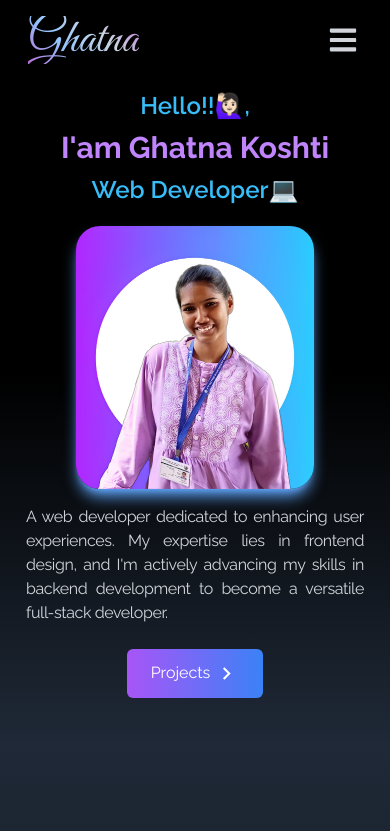
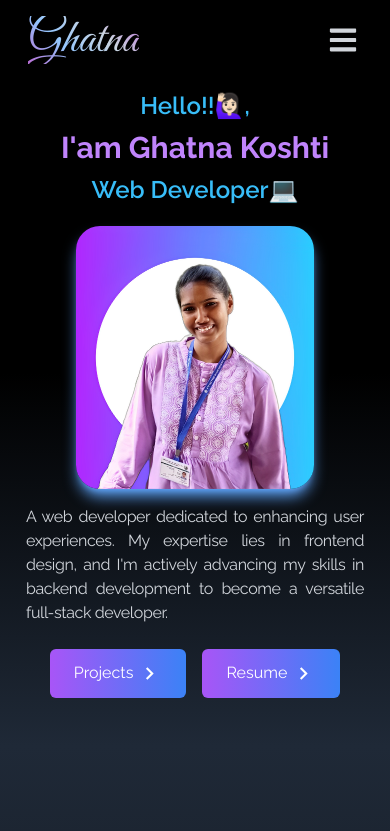
Before and after one commit to ghatna-koshti/Portfolio, a React (Create React App) app: page / in a window 390 px wide. Shown: the top 831 px of the page. Built offline with nearby package versions, Linux system fonts and the light colour scheme.

Commit message:
add resume button for mobile

```diff
--- a/src/components/Home.jsx
+++ b/src/components/Home.jsx
@@ -21,7 +21,6 @@
                             Web Developer💻
                         </h2>
                         <div className='xsm:block pt-3 sm:hidden'>
-                            {/* Display the image only on screens larger than md (e.g., desktop) */}
                             <img src={MyImage} alt="my profile" className='rounded-3xl mx-auto w-2/3 md:max-w-max shadow-lg shadow-blue-400' />
                         </div>
 
@@ -29,12 +28,19 @@
                             A web developer dedicated to enhancing user experiences. My expertise lies in frontend design, and I'm actively advancing my skills in backend development to become a versatile full-stack developer.
                         </p>
                         <div className='xsm:flex xsm:items-center xsm:justify-center sm:hidden'>
-                            <Link to="projects" smooth duration={500} className='group text-white w-fit px-6 py-3 my-2 flex items-center rounded-md bg-gradient-to-r from-purple-500 to-blue-500 cursor-pointer'>
+                            <Link to="projects" smooth duration={500} className='group text-white w-fit px-6 py-3 my-2 mx-2 flex items-center rounded-md bg-gradient-to-r from-purple-500 to-blue-500 cursor-pointer'>
                                 Projects
                                 <span className='group-hover:rotate-90 duration-300'>
                                     <MdOutlineKeyboardArrowRight size={25} className='ml-1' />
                                 </span>
                             </Link>
+
+                            <a href="/Resume.pdf" download="YourResume.pdf" className='group text-white w-fit px-6 py-3 my-2 mx-2 flex items-center rounded-md bg-gradient-to-r from-purple-500 to-blue-500 cursor-pointer'>
+                                Resume
+                                <span className='group-hover:rotate-90 duration-300'>
+                                    <MdOutlineKeyboardArrowRight size={25} className='ml-1' />
+                                </span>
+                            </a>
                         </div>
                         <div className='xsm:hidden sm:flex'>
                             <Link to="projects" smooth duration={500} className='group text-white w-fit px-6 py-3 my-2 flex items-center rounded-md bg-gradient-to-r from-purple-500 to-blue-500 cursor-pointer'>
```
